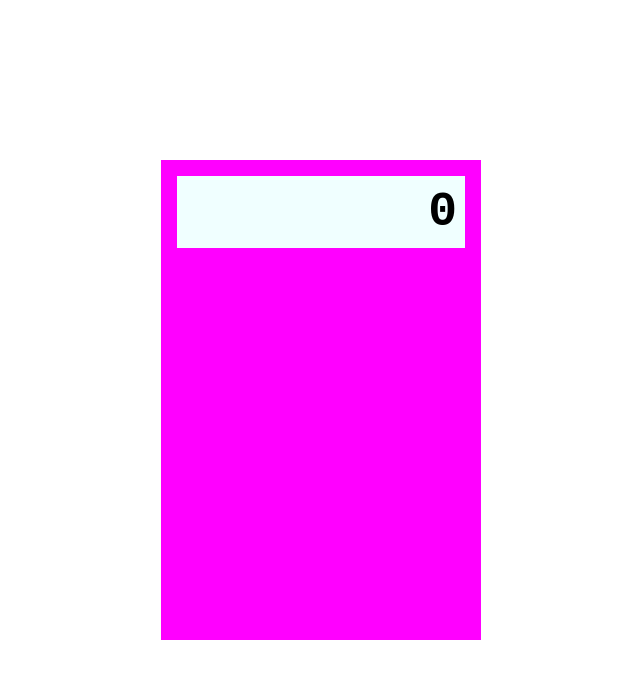
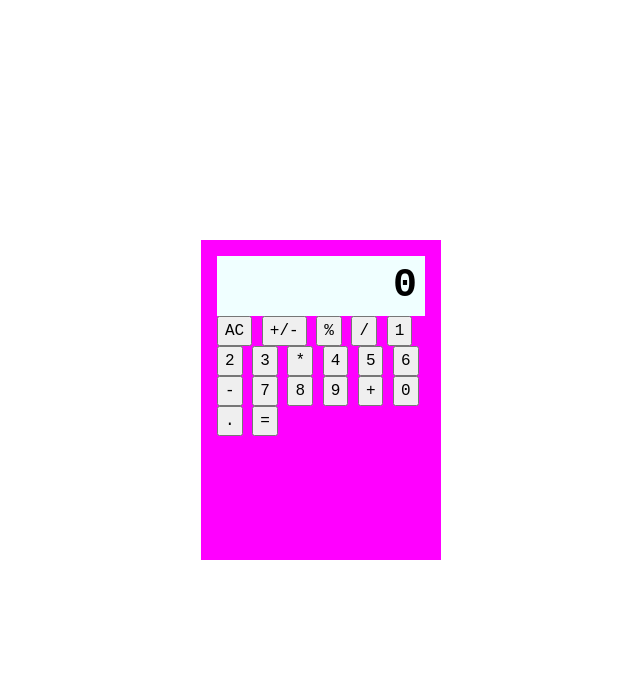
Before and after one commit to roaayala/basic-calculator, a plain HTML site: page index.html in a window 1280 px wide. Shown: the whole page, without its empty margins (319-959 px from the left). Drawn offline with Linux system fonts and the light colour scheme.

Commit message:
calculator markup done, planning to style it

```diff
--- a/index.html
+++ b/index.html
@@ -10,6 +10,27 @@
   <body>
     <main class="container">
       <div class="operation-view">0</div>
+      <div class="operation-button">
+        <button class="button">AC</button>
+        <button class="button">+/-</button>
+        <button class="button">%</button>
+        <button class="button">/</button>
+        <button class="button">1</button>
+        <button class="button">2</button>
+        <button class="button">3</button>
+        <button class="button">*</button>
+        <button class="button">4</button>
+        <button class="button">5</button>
+        <button class="button">6</button>
+        <button class="button">-</button>
+        <button class="button">7</button>
+        <button class="button">8</button>
+        <button class="button">9</button>
+        <button class="button">+</button>
+        <button class="button">0</button>
+        <button class="button">.</button>
+        <button class="button">=</button>
+      </div>
     </main>
     <script src="./script/main.js"></script>
   </body>
--- a/styles/style.css
+++ b/styles/style.css
@@ -79,8 +79,8 @@ body {
 }
 
 .container {
-  width: 320px;
-  height: 480px;
+  width: 240px;
+  height: 320px;
   background-color: fuchsia;
   padding: 16px;
 }
@@ -89,7 +89,7 @@ body {
   background-color: azure;
   width: 100%;
   padding: 0 8px;
-  font-size: 48px;
+  font-size: 40px;
   font-weight: 700;
   text-align: right;
 }
```
